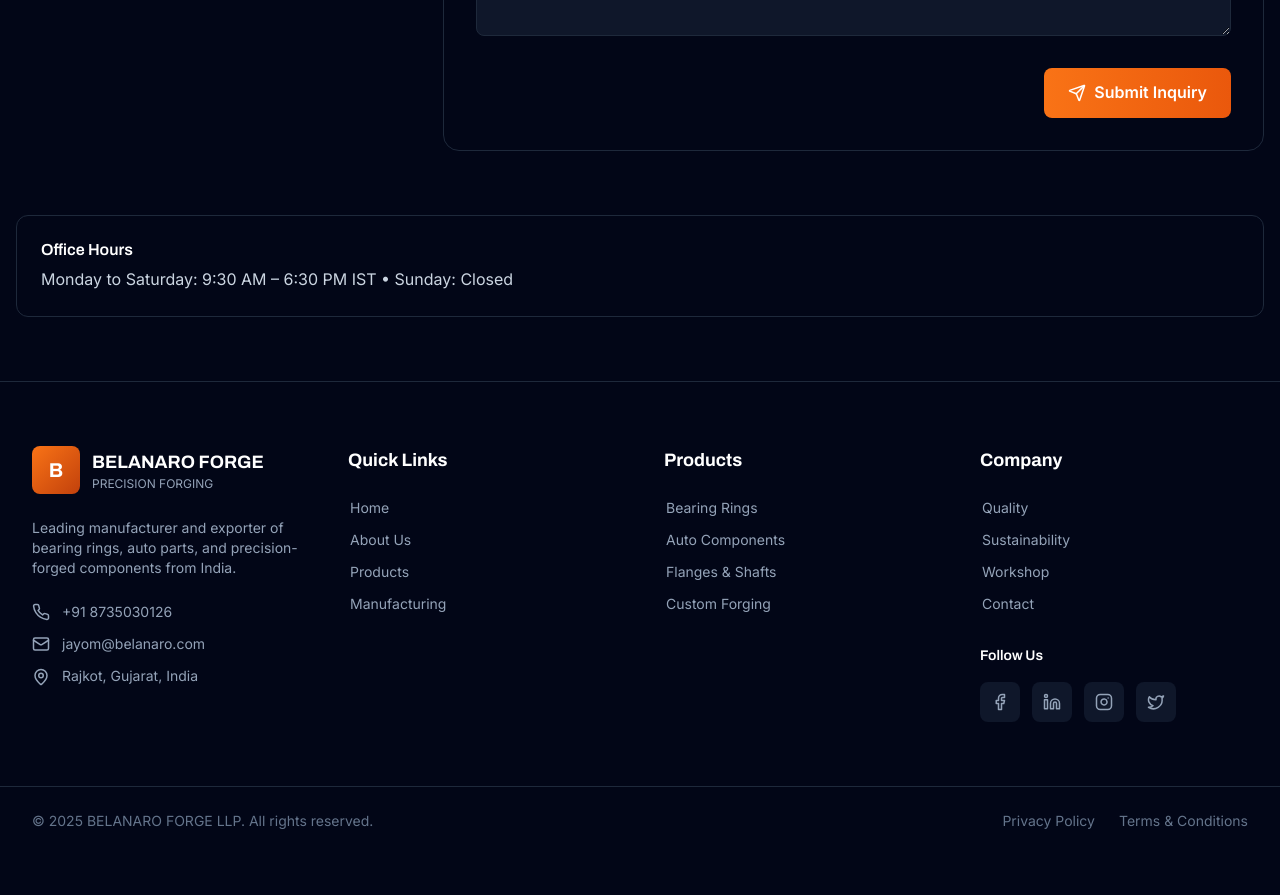
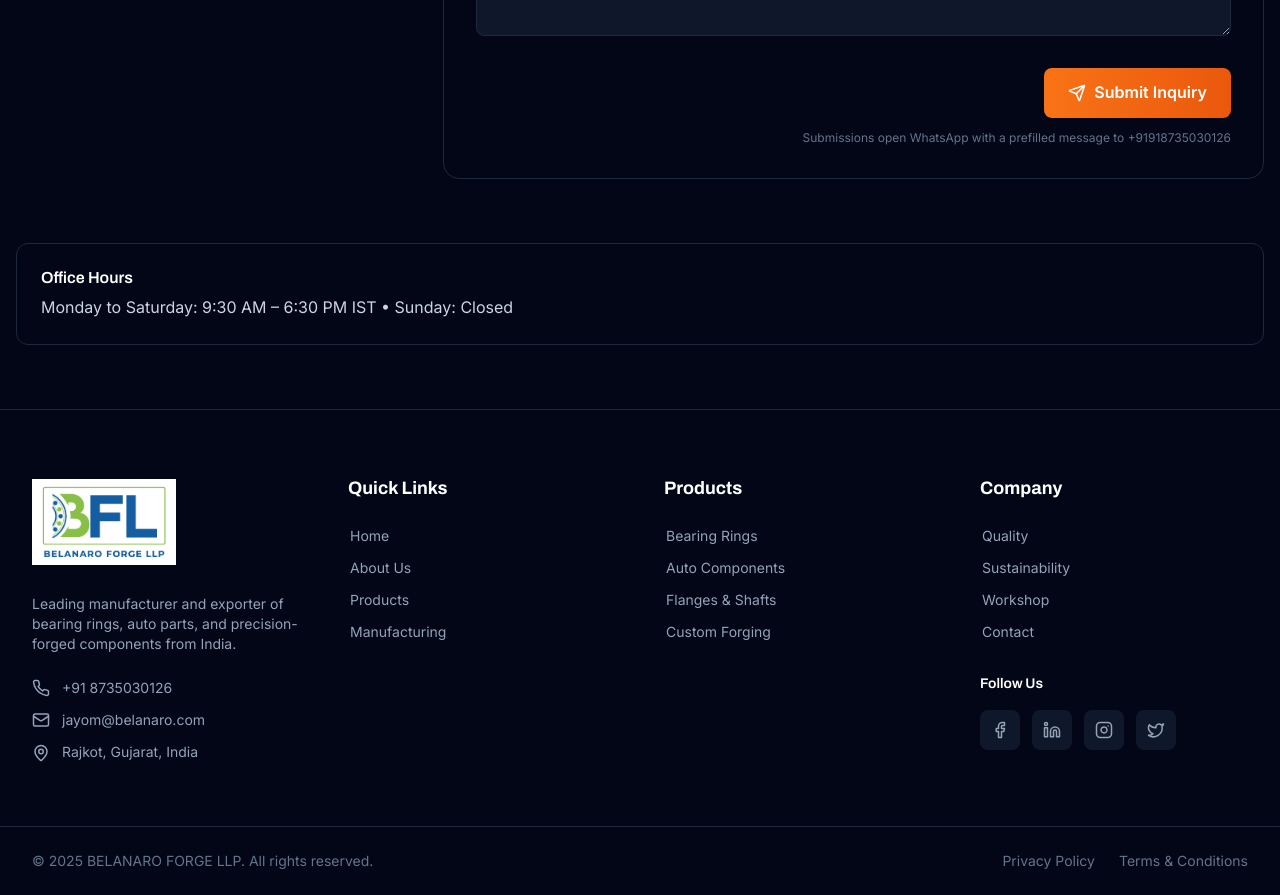
Before and after one commit to vaibhavzignuts/BELANARO-FORGE, a Next.js app: page /contact in a window 1280 px wide. Shown: the part 900-1795 px from the top of the page. Before the commit the page ends 1755 px from the top, so only its background shows below. Built offline with nearby package versions, Linux system fonts and the light colour scheme.

Commit message:
add functionality to sent the contact information to whtsapp number

```diff
--- a/src/app/components/layout/Footer.tsx
+++ b/src/app/components/layout/Footer.tsx
@@ -1,5 +1,6 @@
 'use client';
 
+import Image from 'next/image';
 import Link from 'next/link';
 import {
   Mail,
@@ -50,19 +51,21 @@
         <div className="grid grid-cols-1 sm:grid-cols-2 lg:grid-cols-4 gap-8 md:gap-12">
           {/* Company Info */}
           <div className="lg:col-span-1">
-            <div className="flex items-center gap-3 mb-6">
-              <div className="w-12 h-12 bg-gradient-to-br from-forge-500 to-forge-700 rounded-lg flex items-center justify-center">
-                <span className="text-white font-heading font-bold text-xl">
-                  B
-                </span>
+            <Link
+              href="/"
+              aria-label="BELANARO FORGE LLP home"
+              className="flex items-center gap-3 mb-6 group"
+            >
+              <div className="relative w-32 h-20 sm:w-36 sm:h-24">
+                <Image
+                  src="/Belanaro forge llp/logo/image.png"
+                  alt="BELANARO FORGE LLP logo"
+                  fill
+                  className="object-contain transition-transform duration-300 group-hover:scale-105"
+                  sizes="(max-width: 640px) 128px, 144px"
+                />
               </div>
-              <div>
-                <div className="font-heading font-bold text-lg text-white">
-                  BELANARO FORGE
-                </div>
-                <div className="text-xs text-steel-400">PRECISION FORGING</div>
-              </div>
-            </div>
+            </Link>
             <p className="text-steel-400 text-sm mb-6">
               Leading manufacturer and exporter of bearing rings, auto parts,
               and precision-forged components from India.
--- a/src/app/contact/page.tsx
+++ b/src/app/contact/page.tsx
@@ -13,6 +13,8 @@
 //   description:
 //     "Let's build a strong partnership. Contact BELANARO FORGE LLP for inquiries, collaboration, or partnerships.",
 // };
+
+const WHATSAPP_NUMBER = '918735030126';
 
 export default function ContactPage() {
   const sectionRef = useRef<HTMLDivElement>(null);
@@ -41,6 +43,25 @@
 
   const onSubmit = (e: React.FormEvent<HTMLFormElement>) => {
     e.preventDefault();
+    const formData = new FormData(e.currentTarget);
+    const messageLines = [
+      '*New Contact Inquiry*',
+      '',
+      `Name: ${formData.get('name') || 'N/A'}`,
+      `Company: ${formData.get('company') || 'N/A'}`,
+      `Country: ${formData.get('country') || 'N/A'}`,
+      `Email: ${formData.get('email') || 'N/A'}`,
+      `Phone: ${formData.get('phone') || 'N/A'}`,
+      '',
+      `Message: ${formData.get('message') || 'N/A'}`,
+    ];
+    const whatsappUrl = `https://wa.me/${WHATSAPP_NUMBER}?text=${encodeURIComponent(
+      messageLines.join('\n')
+    )}`;
+
+    if (typeof window !== 'undefined') {
+      window.open(whatsappUrl, '_blank');
+    }
   };
 
   return (
@@ -127,6 +148,7 @@
                     Name
                   </label>
                   <input
+                    name="name"
                     className="w-full rounded-lg bg-steel-900 border border-steel-800 text-white px-4 py-3 outline-none focus:border-forge-500 transition-colors"
                     placeholder="Your Name"
                   />
@@ -136,6 +158,7 @@
                     Company
                   </label>
                   <input
+                    name="company"
                     className="w-full rounded-lg bg-steel-900 border border-steel-800 text-white px-4 py-3 outline-none focus:border-forge-500 transition-colors"
                     placeholder="Company Name"
                   />
@@ -145,6 +168,7 @@
                     Country
                   </label>
                   <input
+                    name="country"
                     className="w-full rounded-lg bg-steel-900 border border-steel-800 text-white px-4 py-3 outline-none focus:border-forge-500 transition-colors"
                     placeholder="Country"
                   />
@@ -155,6 +179,7 @@
                   </label>
                   <input
                     type="email"
+                    name="email"
                     className="w-full rounded-lg bg-steel-900 border border-steel-800 text-white px-4 py-3 outline-none focus:border-forge-500 transition-colors"
                     placeholder="you@example.com"
                   />
@@ -164,6 +189,7 @@
                     Phone
                   </label>
                   <input
+                    name="phone"
                     className="w-full rounded-lg bg-steel-900 border border-steel-800 text-white px-4 py-3 outline-none focus:border-forge-500 transition-colors"
                     placeholder="Phone"
                   />
@@ -174,6 +200,7 @@
                   </label>
                   <textarea
                     rows={5}
+                    name="message"
                     className="w-full rounded-lg bg-steel-900 border border-steel-800 text-white px-4 py-3 outline-none focus:border-forge-500 transition-colors"
                     placeholder="Tell us about your requirements"
                   />
@@ -191,6 +218,10 @@
                   Submit Inquiry
                 </button>
               </div>
+              <p className="mt-3 text-right text-xs text-steel-500">
+                Submissions open WhatsApp with a prefilled message to +91
+                {WHATSAPP_NUMBER}
+              </p>
             </form>
           </div>
         </div>
```
